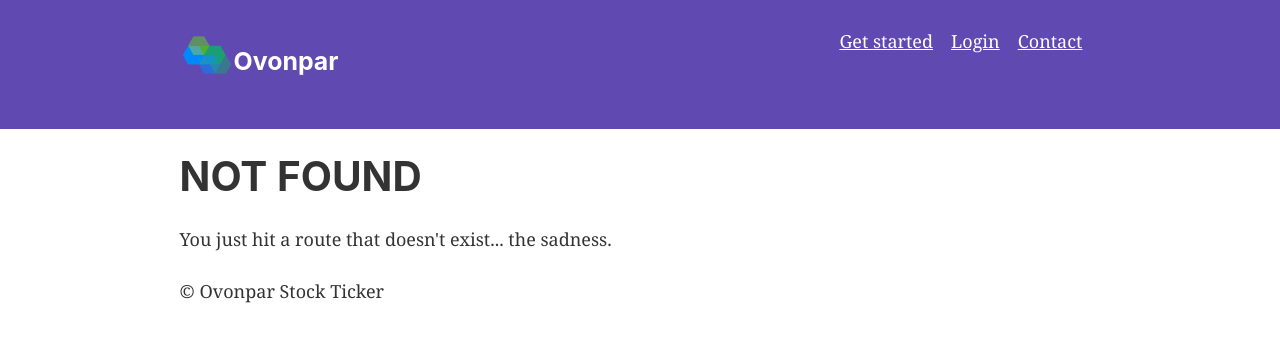
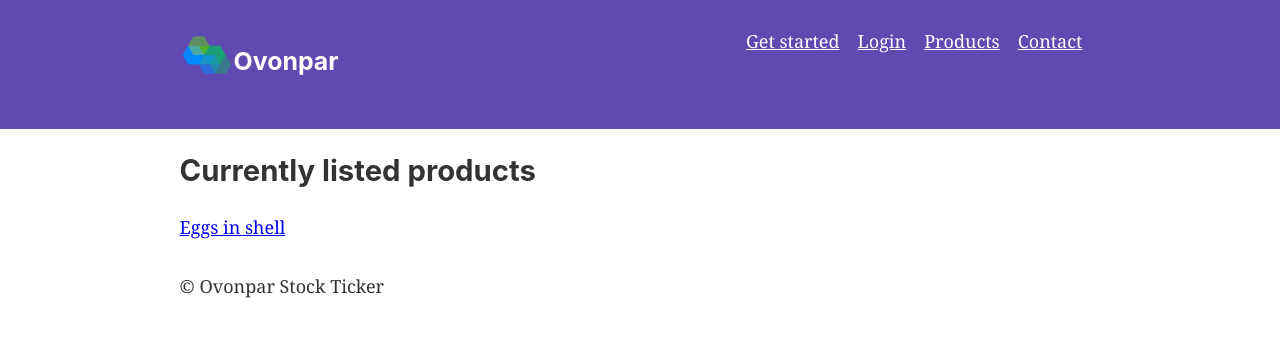
Before and after one commit to rrmaje/gatsby-ovonpar, a Gatsby site: page /products in a window 1280 px wide. Before the commit this address had no page. Built offline with nearby package versions, Linux system fonts and the light colour scheme; Gatsby itself is replaced by a stand-in of ours.

Commit message:
Add products page

```diff
--- /dev/null
+++ b/data/products.json
@@ -0,0 +1,7 @@
+[
+    {
+        "title": "Eggs in shell",
+        "slug": "shell-eggs",
+        "description": "<table><tbody><tr><td>Product</td> <td>Egg in shell</td> </tr> <tr> <td>Trading Unit</td> <td>100KG</td> </tr> <tr> <td>Price Quote Unit </td><td>PLN/100KG </td> </tr> <tr> <td>Minimum Tick Size </td> <td>0.01 PLN/100KG </td> </tr><tr> <td>Trading Hours </td> <td>8:00 a.m. - 17 a.m. CET Monday to Friday</td> </tr> <tr> <td>Deliverable Grades </td> <td>Refer to - Commission Regulation (EC) No 589/2008 of 23 June 2008 laying down detailed rules for implementing Council Regulation (EC) No 1234/2007 as regards marketing standards for eggs </td> </tr> <tr> <td>Delivery Point </td> <td>The delivery warehouses of egg designated by the buyer</td> </tr> <tr> <td>Delivery Form </td> <td>Physical delivery </td> </tr> <tr> <td>Ticker Symbol </td> <td>L-class, M-class, S-class</td> </tr> </tbody> </table>"
+    }
+]
--- a/src/components/header.js
+++ b/src/components/header.js
@@ -2,7 +2,6 @@ import { Link } from "gatsby"
 import PropTypes from "prop-types"
 import React from "react"
 import Image from "./image"
-import { isNullOrUndefined } from "util";
 
 const ListLink = props => (
   <li style={{ display: `inline-block`, marginRight: `1rem` }}>
@@ -37,12 +36,13 @@ const Header = ({ siteTitle }) => (
       </Link>
 
 
-      <ul style={{ listStyle: `none`, float: `right`}}>
+      <ul style={{ listStyle: `none`, float: `right` }}>
         <ListLink to="/get-started">Get started</ListLink>
         <a style={{
           display: `inline-block`, marginRight: `1rem`,
           color: `white`,
         }} href="http://35.204.16.24:3000">Login</a>
+        <ListLink to="/products/">Products</ListLink>
         <ListLink to="/contact/">Contact</ListLink>
       </ul>
 
--- a/src/pages/contact.js
+++ b/src/pages/contact.js
@@ -1,7 +1,7 @@
 import React from "react"
 
 import Layout from "../components/layout"
-import styles from "../components/contact.module.css"
+import "../components/contact.module.css"
 
 const Contact = () => (
   <Layout>
@@ -25,7 +25,7 @@ const Contact = () => (
     <textarea name="message" id="message" rows="5" />
         </label>
         <button type="submit" style={{maxWidth: `4rem`, float: `left` }}>Send</button>
-        <input type="reset" value="Clear" style={{ maxWidth: `3.2rem`, float: `left`, marginLeft: 18, maringBottom: 30 }} />
+        <input type="reset" value="Clear" style={{ maxWidth: `4rem`, float: `left`, marginLeft: 18, maringBottom: 30 }} />
       </form>
     </div>
   </Layout>
--- /dev/null
+++ b/src/pages/products.js
@@ -0,0 +1,29 @@
+import React from "react"
+import { Link } from "gatsby"
+import Layout from "../components/layout"
+
+const products = require("../../data/products.json");
+
+const ListLink = props => (
+  <li style={{ display: `inline-block`, marginRight: `1rem` }}>
+    <Link to={props.to}>{props.children}</Link>
+  </li>
+)
+
+const Products = () => (
+<Layout>
+  <div style={{ marginBottom: 20 }}>
+    <h2>Currently listed products</h2>
+    {
+
+      products && products.map(function (p,index) {
+        const path = `/product/${p.slug}`;
+        return (
+          <ListLink to={path} key={index}>{p.title}</ListLink>
+        );
+      })}
+  </div>
+  </Layout>
+)
+
+export default Products
```
Also changed, not shown: gatsby-node.js (+14 -0 lines), src/templates/product.js (added, +11 -0 lines).
